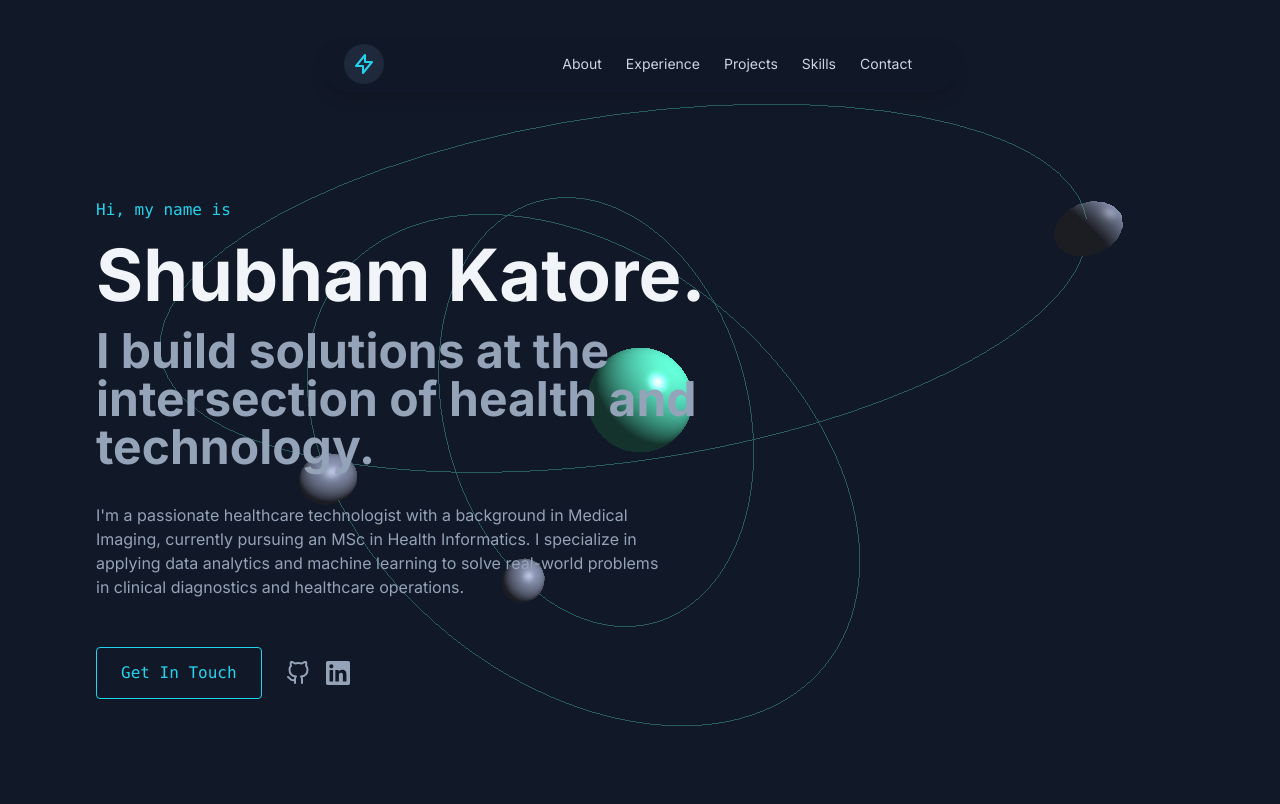
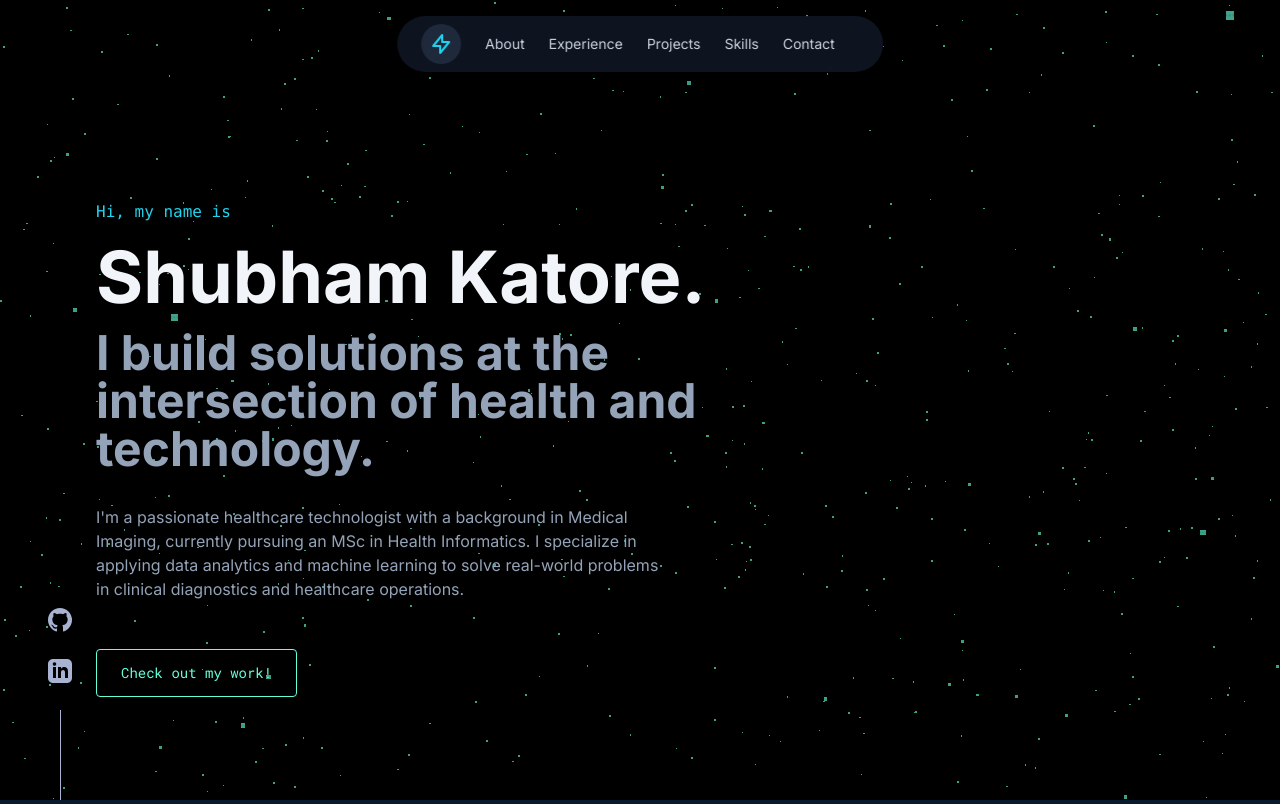
Before and after one commit to shubham12-bit896/shubham12-bit896.github.io, a plain HTML site: page index.html in a window 1280 px wide. Shown: the top 804 px of the page. Drawn offline with nearby package versions, Linux system fonts and the light colour scheme; animation ran at ten frames a second.

Commit message:
Add files via upload

```diff
--- a/index.html
+++ b/index.html
@@ -11,7 +11,7 @@
     <style>
         body {
             font-family: 'Inter', sans-serif;
-            background-color: #111827; /* New, modern dark slate background */
+            background-color: #0A192F; /* Darker navy background */
             color: #8892b0;
             overflow-x: hidden;
         }
@@ -22,7 +22,7 @@
             color: #64ffda;
         }
         .glass-card {
-            background: rgba(31, 41, 55, 0.3); /* Updated glass effect for new bg */
+            background: rgba(31, 41, 55, 0.3);
             backdrop-filter: blur(10px);
             -webkit-backdrop-filter: blur(10px);
             border: 1px solid rgba(100, 255, 218, 0.1);
@@ -32,7 +32,17 @@
             transform: translateY(-5px);
             box-shadow: 0 10px 30px -15px rgba(2, 12, 27, 0.7);
         }
-        .cta-link:hover {
+        .cta-button {
+            border: 1px solid #64ffda;
+            color: #64ffda;
+            background-color: transparent;
+            border-radius: 4px;
+            padding: 0.75rem 1.5rem; /* Increased padding */
+            font-family: 'Roboto Mono', monospace;
+            font-size: 14px;
+            transition: all 0.25s ease;
+        }
+        .cta-button:hover {
             background-color: rgba(100, 255, 218, 0.1);
         }
         .reveal {
@@ -45,26 +55,80 @@
         .tab-content { display: none; }
         .tab-content.active { display: block; }
 
-        #hero-canvas {
-            position: absolute;
+        #bg-canvas {
+            position: fixed;
             top: 0;
             left: 0;
             width: 100%;
-            height: 100vh;
-            z-index: 0;
+            height: 100%;
+            z-index: -1;
         }
-        .hero-content {
-            position: relative;
-            z-index: 1;
+
+        /* Side Elements */
+        .side-element {
+            width: 40px;
+            position: fixed;
+            bottom: 0;
+            z-index: 10;
         }
+        .side-element.left { left: 40px; right: auto; }
+        .side-element ul { list-style: none; margin: 0; padding: 0; }
+        .side-element li:not(:last-child) { margin-bottom: 20px; }
+        .side-element a {
+            display: inline-block;
+            transition: all 0.25s ease;
+            color: #a8b2d1;
+        }
+        .side-element a:hover {
+            transform: translateY(-3px);
+            color: #64ffda;
+        }
+        .side-element::after {
+            content: '';
+            display: block;
+            width: 1px;
+            height: 90px;
+            margin: 20px auto 0;
+            background-color: #a8b2d1;
+        }
+
+        @media (max-width: 1080px) {
+            .side-element.left { left: 20px; }
+        }
+        @media (max-width: 768px) {
+            .side-element { display: none; }
+        }
+
+        @keyframes glowAnimation {
+            0%, 100% {
+                box-shadow: 0 0 5px rgba(100, 255, 218, 0.2), 0 0 10px rgba(100, 255, 218, 0.2);
+            }
+            50% {
+                box-shadow: 0 0 20px rgba(100, 255, 218, 0.6), 0 0 30px rgba(100, 255, 218, 0.4);
+            }
+        }
+
+        .animate-glow {
+            animation: glowAnimation 4s ease-in-out infinite;
+        }
+
     </style>
 </head>
 <body class="leading-relaxed">
+    <canvas id="bg-canvas"></canvas>
+
+    <!-- Side Social Links -->
+    <div class="side-element left">
+        <ul class="flex flex-col items-center">
+            <li><a href="https://github.com/shubham12-bit896" target="_blank" rel="noopener noreferrer" aria-label="GitHub"><svg class="w-6 h-6" fill="currentColor" viewBox="0 0 24 24"><path d="M12 0c-6.626 0-12 5.373-12 12 0 5.302 3.438 9.8 8.207 11.387.599.111.793-.261.793-.577v-2.234c-3.338.726-4.033-1.416-4.033-1.416-.546-1.387-1.333-1.756-1.333-1.756-1.089-.745.083-.729.083-.729 1.205.084 1.839 1.237 1.839 1.237 1.07 1.834 2.807 1.304 3.492.997.107-.775.418-1.305.762-1.604-2.665-.305-5.467-1.334-5.467-5.931 0-1.311.469-2.381 1.236-3.221-.124-.303-.535-1.524.117-3.176 0 0 1.008-.322 3.301 1.23.957-.266 1.983-.399 3.003-.404 1.02.005 2.047.138 3.006.404 2.291-1.552 3.297-1.23 3.297-1.23.653 1.653.242 2.874.118 3.176.77.84 1.235 1.91 1.235 3.221 0 4.609-2.807 5.624-5.479 5.921.43.372.823 1.102.823 2.222v3.293c0 .319.192.694.801.576 4.765-1.589 8.199-6.086 8.199-11.386 0-6.627-5.373-12-12-12z"/></svg></a></li>
+            <li><a href="https://www.linkedin.com/in/shubham-katore-a80936279" target="_blank" rel="noopener noreferrer" aria-label="LinkedIn"><svg class="w-6 h-6" fill="currentColor" viewBox="0 0 24 24"><path d="M19 0h-14c-2.761 0-5 2.239-5 5v14c0 2.761 2.239 5 5 5h14c2.762 0 5-2.239 5-5v-14c0-2.761-2.238-5-5-5zm-11 19h-3v-11h3v11zm-1.5-12.268c-.966 0-1.75-.79-1.75-1.764s.784-1.764 1.75-1.764 1.75.79 1.75 1.764-.783 1.764-1.75 1.764zm13.5 12.268h-3v-5.604c0-3.368-4-3.113-4 0v5.604h-3v-11h3v1.765c1.396-2.586 7-2.777 7 2.476v6.759z"/></svg></a></li>
+        </ul>
+    </div>
 
     <!-- Header / Nav -->
-     <header id="navbar" class="fixed top-0 left-0 right-0 z-50 md:top-6 md:left-1/2 md:-translate-x-1/2 md:w-auto">
-        <div class="container mx-auto px-4 py-3 md:px-0">
-             <div class="flex items-center justify-between bg-[#111827]/80 backdrop-blur-sm md:rounded-full shadow-lg p-4 md:py-2 md:px-6">
+     <header id="navbar" class="fixed top-4 left-1/2 -translate-x-1/2 z-50 w-[95%] sm:w-auto">
+         <div class="container mx-auto">
+             <div class="flex items-center justify-between bg-[#111827]/80 backdrop-blur-sm rounded-full shadow-lg p-2 sm:px-6 sm:py-2">
                  <a href="#" class="w-10 h-10 bg-slate-800 rounded-full flex items-center justify-center text-xl font-bold highlight font-mono hover:bg-slate-700 transition-colors flex-shrink-0">
                      <svg class="w-6 h-6 text-cyan-400" fill="none" stroke="currentColor" viewBox="0 0 24 24" xmlns="http://www.w3.org/2000/svg"><path stroke-linecap="round" stroke-linejoin="round" stroke-width="2" d="M13 10V3L4 14h7v7l9-11h-7z"></path></svg>
                  </a>
@@ -95,8 +159,7 @@
 
     <!-- Hero Section -->
     <section id="hero" class="relative min-h-screen flex items-center justify-center pt-24">
-        <canvas id="hero-canvas"></canvas>
-        <div class="hero-content max-w-6xl w-full px-6 md:px-8 text-center md:text-left">
+        <div class="relative z-10 max-w-6xl w-full px-6 md:px-8 text-center md:text-left">
             <div class="max-w-3xl">
                 <p class="font-mono mb-4 text-cyan-400">Hi, my name is</p>
                 <h1 class="text-4xl sm:text-5xl md:text-6xl lg:text-7xl font-bold text-slate-100 mb-4 leading-tight">Shubham Katore.</h1>
@@ -104,16 +167,15 @@
                 <p class="max-w-xl mx-auto md:mx-0 text-slate-400 text-base">
                     I'm a passionate healthcare technologist with a background in Medical Imaging, currently pursuing an MSc in Health Informatics. I specialize in applying data analytics and machine learning to solve real-world problems in clinical diagnostics and healthcare operations.
                 </p>
-                <div class="mt-12 flex flex-col sm:flex-row items-center justify-center md:justify-start gap-6">
-                     <a href="mailto:shubhamkatore712@gmail.com" class="cta-link border border-current text-cyan-400 font-mono py-3 px-6 rounded hover:bg-current/10 transition-colors duration-300">
-                        Get In Touch
+                <div class="mt-12 flex flex-col items-center text-center md:items-start">
+                    <a href="#projects" class="cta-button">Check out my work!</a>
+                    <!-- Mobile Social Links -->
+                    <div class="md:hidden flex items-center justify-center gap-6 mt-8">
+                        <a href="https://github.com/shubham12-bit896" target="_blank" rel="noopener noreferrer" aria-label="GitHub" class="text-slate-400 hover:text-cyan-400 transition-colors">
+                            <svg class="w-8 h-8" fill="currentColor" viewBox="0 0 24 24"><path d="M12 0c-6.626 0-12 5.373-12 12 0 5.302 3.438 9.8 8.207 11.387.599.111.793-.261.793-.577v-2.234c-3.338.726-4.033-1.416-4.033-1.416-.546-1.387-1.333-1.756-1.333-1.756-1.089-.745.083-.729.083-.729 1.205.084 1.839 1.237 1.839 1.237 1.07 1.834 2.807 1.304 3.492.997.107-.775.418-1.305.762-1.604-2.665-.305-5.467-1.334-5.467-5.931 0-1.311.469-2.381 1.236-3.221-.124-.303-.535-1.524.117-3.176 0 0 1.008-.322 3.301 1.23.957-.266 1.983-.399 3.003-.404 1.02.005 2.047.138 3.006.404 2.291-1.552 3.297-1.23 3.297-1.23.653 1.653.242 2.874.118 3.176.77.84 1.235 1.91 1.235 3.221 0 4.609-2.807 5.624-5.479 5.921.43.372.823 1.102.823 2.222v3.293c0 .319.192.694.801.576 4.765-1.589 8.199-6.086 8.199-11.386 0-6.627-5.373-12-12-12z"/></svg>
                         </a>
-                    <div class="flex items-center gap-4 text-slate-400">
-                        <a href="https://github.com/shubham12-bit896" target="_blank" rel="noopener noreferrer" class="hover:text-cyan-400 transition-colors" aria-label="GitHub">
-                            <svg xmlns="http://www.w3.org/2000/svg" role="img" viewBox="0 0 24 24" fill="none" stroke="currentColor" stroke-width="2" stroke-linecap="round" stroke-linejoin="round" class="w-6 h-6"><title>GitHub</title><path d="M9 19c-5 1.5-5-2.5-7-3m14 6v-3.87a3.37 3.37 0 0 0-.94-2.61c3.14-.35 6.44-1.54 6.44-7A5.44 5.44 0 0 0 20 4.77 5.07 5.07 0 0 0 19.91 1S18.73.65 16 2.48a13.38 13.38 0 0 0-7 0C6.27.65 5.09 1 5.09 1A5.07 5.07 0 0 0 5 4.77a5.44 5.44 0 0 0-1.5 3.78c0 5.42 3.3 6.61 6.44 7A3.37 3.37 0 0 0 9 18.13V22"></path></svg>
-                        </a>
-                        <a href="https://www.linkedin.com/in/shubham-katore-a80936279" target="_blank" rel="noopener noreferrer" class="hover:text-cyan-400 transition-colors" aria-label="LinkedIn">
-                           <svg xmlns="http://www.w3.org/2000/svg" role="img" viewBox="0 0 24 24" fill="currentColor" class="w-6 h-6"><title>LinkedIn</title><path d="M20.447 20.452h-3.554v-5.569c0-1.328-.027-3.037-1.852-3.037-1.853 0-2.136 1.445-2.136 2.939v5.667H9.351V9h3.414v1.561h.046c.477-.9 1.637-1.85 3.37-1.85 3.601 0 4.267 2.37 4.267 5.455v6.286zM5.337 7.433a2.062 2.062 0 0 1-2.063-2.065 2.064 2.064 0 1 1 2.063 2.065zm1.782 13.019H3.555V9h3.564v11.452zM22.225 0H1.771C.792 0 0 .774 0 1.729v20.542C0 23.227.792 24 1.771 24h20.451C23.2 24 24 23.227 24 22.271V1.729C24 .774 23.2 0 22.225 0z"></path></svg>
+                        <a href="https://www.linkedin.com/in/shubham-katore-a80936279" target="_blank" rel="noopener noreferrer" aria-label="LinkedIn" class="text-slate-400 hover:text-cyan-400 transition-colors">
+                           <svg class="w-8 h-8" fill="currentColor" viewBox="0 0 24 24"><path d="M19 0h-14c-2.761 0-5 2.239-5 5v14c0 2.761 2.239 5 5 5h14c2.762 0 5-2.239 5-5v-14c0-2.761-2.238-5-5-5zm-11 19h-3v-11h3v11zm-1.5-12.268c-.966 0-1.75-.79-1.75-1.764s.784-1.764 1.75-1.764 1.75.79 1.75 1.764-.783 1.764-1.75 1.764zm13.5 12.268h-3v-5.604c0-3.368-4-3.113-4 0v5.604h-3v-11h3v1.765c1.396-2.586 7-2.777 7 2.476v6.759z"/></svg>
                         </a>
                     </div>
                 </div>
@@ -145,9 +207,15 @@
                     </div>
                 </div>
                 <div class="w-full md:w-1/3 mx-auto">
-                    <div class="relative group w-56 h-56 sm:w-64 sm:h-64 mx-auto">
-                        <div class="absolute inset-0 border-2 border-cyan-400 rounded-lg transform rotate-6 group-hover:rotate-3 transition-transform duration-300"></div>
-                        <img src="https://images.unsplash.com/photo-1576091160550-2173dba999ef?q=80&w=2070&auto=format&fit=crop&ixlib=rb-4.0.3&ixid=M3wxMjA3fDB8MHxwaG90by1wYWdlfHx8fGVufDB8fHx8fA%3D%3D" alt="Healthcare technology" class="relative w-full h-full object-cover rounded-lg shadow-lg">
+                    <div class="relative group w-56 h-56 sm:w-64 sm:h-64 mx-auto cursor-pointer">
+                        <!-- Decorative frame that moves and glows -->
+                        <div class="absolute top-0 left-0 w-full h-full rounded-lg border-2 border-cyan-400 transition-all duration-300 group-hover:translate-x-3 group-hover:translate-y-3 animate-glow"></div>
+                        <!-- Image wrapper -->
+                        <div class="relative w-full h-full rounded-lg overflow-hidden shadow-lg transform transition-all duration-300 group-hover:-translate-x-3 group-hover:-translate-y-3">
+                            <img src="https://images.unsplash.com/photo-1576091160550-2173dba999ef?q=80&w=2070&auto=format&fit=crop&ixlib=rb-4.0.3&ixid=M3wxMjA3fDB8MHxwaG90by1wYWdlfHx8fGVufDB8fHx8fA%3D%3D" alt="Healthcare technology" class="w-full h-full object-cover filter grayscale group-hover:filter-none transition-all duration-300">
+                             <!-- Color tint overlay -->
+                            <div class="absolute inset-0 bg-cyan-700 mix-blend-multiply opacity-60 group-hover:opacity-0 transition-all duration-300"></div>
+                        </div>
                     </div>
                 </div>
             </div>
@@ -342,6 +410,82 @@
     <script src="https://cdnjs.cloudflare.com/ajax/libs/three.js/r128/three.min.js"></script>
 
     <script>
+        // --- Three.js Background Animation ---
+        let scene, camera, renderer, stars, starGeo;
+
+        function init() {
+            const canvas = document.getElementById('bg-canvas');
+            scene = new THREE.Scene();
+
+            camera = new THREE.PerspectiveCamera(60, window.innerWidth / window.innerHeight, 1, 1000);
+            camera.position.z = 1;
+            camera.rotation.x = Math.PI / 2;
+
+            renderer = new THREE.WebGLRenderer({ canvas: canvas });
+            renderer.setSize(window.innerWidth, window.innerHeight);
+
+            starGeo = new THREE.BufferGeometry();
+            const starCount = 6000;
+            const positions = new Float32Array(starCount * 3);
+            const velocities = new Float32Array(starCount);
+            const accelerations = new Float32Array(starCount);
+
+            for (let i = 0; i < starCount; i++) {
+                positions[i * 3] = Math.random() * 600 - 300;
+                positions[i * 3 + 1] = Math.random() * 600 - 300;
+                positions[i * 3 + 2] = Math.random() * 600 - 300;
+                velocities[i] = 0;
+                accelerations[i] = 0.02;
+            }
+
+            starGeo.setAttribute('position', new THREE.BufferAttribute(positions, 3));
+            starGeo.setAttribute('velocity', new THREE.BufferAttribute(velocities, 1));
+            starGeo.setAttribute('acceleration', new THREE.BufferAttribute(accelerations, 1));
+
+            let sprite = new THREE.TextureLoader().load('https://placehold.co/16x16/64ffda/64ffda.png');
+            let starMaterial = new THREE.PointsMaterial({
+                color: 0x64ffda,
+                size: 0.7,
+                map: sprite,
+                transparent: true,
+                opacity: 0.8
+            });
+
+            stars = new THREE.Points(starGeo, starMaterial);
+            scene.add(stars);
+
+            window.addEventListener("resize", onWindowResize, false);
+            animate();
+        }
+
+        function onWindowResize() {
+            camera.aspect = window.innerWidth / window.innerHeight;
+            camera.updateProjectionMatrix();
+            renderer.setSize(window.innerWidth, window.innerHeight);
+        }
+
+        function animate() {
+            const positions = starGeo.attributes.position.array;
+            const velocities = starGeo.attributes.velocity.array;
+
+            for (let i = 0; i < positions.length / 3; i++) {
+                velocities[i] += starGeo.attributes.acceleration.array[i];
+                positions[i * 3 + 1] -= velocities[i];
+                if (positions[i * 3 + 1] < -200) {
+                    positions[i * 3 + 1] = 200;
+                    velocities[i] = 0;
+                }
+            }
+
+            starGeo.attributes.position.needsUpdate = true;
+            stars.rotation.y += 0.002;
+
+            renderer.render(scene, camera);
+            requestAnimationFrame(animate);
+        }
+
+        init();
+
         // Mobile Menu
         const mobileMenuButton = document.getElementById('mobile-menu-button');
         const mobileMenu = document.getElementById('mobile-menu');
@@ -396,92 +540,6 @@
             });
         });
 
-        // Three.js 3D Atom Animation
-        let scene, camera, renderer, atom;
-
-        function init() {
-            const canvas = document.getElementById('hero-canvas');
-            scene = new THREE.Scene();
-            camera = new THREE.PerspectiveCamera(75, window.innerWidth / window.innerHeight, 0.1, 1000);
-            camera.position.z = 5;
-
-            renderer = new THREE.WebGLRenderer({ canvas: canvas, alpha: true });
-            renderer.setSize(window.innerWidth, window.innerHeight);
-
-            createAtom();
-
-            // Lights
-            const ambientLight = new THREE.AmbientLight(0xffffff, 0.2);
-            scene.add(ambientLight);
-            const directionalLight = new THREE.DirectionalLight(0xffffff, 0.8);
-            directionalLight.position.set(5, 5, 5);
-            scene.add(directionalLight);
-
-            window.addEventListener('resize', onWindowResize, false);
-            animate();
-        }
-
-        function createAtom() {
-            if(atom) scene.remove(atom);
-
-            atom = new THREE.Group();
-
-            const colors = { nucleus: 0x64ffda, orbit: 0x64ffda, electron: 0x8892b0 };
-
-            // Nucleus
-            const nucleusGeometry = new THREE.SphereGeometry(0.5, 32, 32);
-            const nucleusMaterial = new THREE.MeshPhongMaterial({ color: colors.nucleus, shininess: 100 });
-            const nucleus = new THREE.Mesh(nucleusGeometry, nucleusMaterial);
-            atom.add(nucleus);
-
-            // Electrons and Orbits
-            const electronMaterial = new THREE.MeshPhongMaterial({ color: colors.electron });
-            const orbitMaterial = new THREE.LineBasicMaterial({ color: colors.orbit, transparent: true, opacity: 0.3 });
-
-            for (let i = 0; i < 3; i++) {
-                const orbit = new THREE.Group();
-                const orbitPath = new THREE.EllipseCurve(0, 0, 2 + i * 0.7, 2 + i * 0.7, 0, 2 * Math.PI, false, 0);
-                const points = orbitPath.getPoints(128);
-                const geometryPoints = new THREE.BufferGeometry().setFromPoints(points);
-                const ellipse = new THREE.Line(geometryPoints, orbitMaterial);
-                orbit.add(ellipse);
-
-                const electronGeometry = new THREE.SphereGeometry(0.15, 16, 16);
-                const electron = new THREE.Mesh(electronGeometry, electronMaterial);
-                electron.position.x = 2 + i * 0.7;
-                orbit.add(electron);
-
-                orbit.rotation.x = Math.random() * Math.PI;
-                orbit.rotation.y = Math.random() * Math.PI;
-                orbit.rotation.z = Math.random() * Math.PI;
-
-                atom.add(orbit);
-            }
-            scene.add(atom);
-        }
-
-        function animate() {
-            requestAnimationFrame(animate);
-
-            if (atom) {
-                atom.rotation.y += 0.002;
-                atom.children.forEach((child, index) => {
-                    if (index > 0) { // skip nucleus
-                        child.rotation.z += 0.005 * (index + 1) * 0.5;
-                    }
-                });
-            }
-
-            renderer.render(scene, camera);
-        }
-
-        function onWindowResize() {
-            camera.aspect = window.innerWidth / window.innerHeight;
-            camera.updateProjectionMatrix();
-            renderer.setSize(window.innerWidth, window.innerHeight);
-        }
-
-        init();
     </script>
 </body>
 </html>
```
Lines whose indentation alone changed are shown as unchanged.
